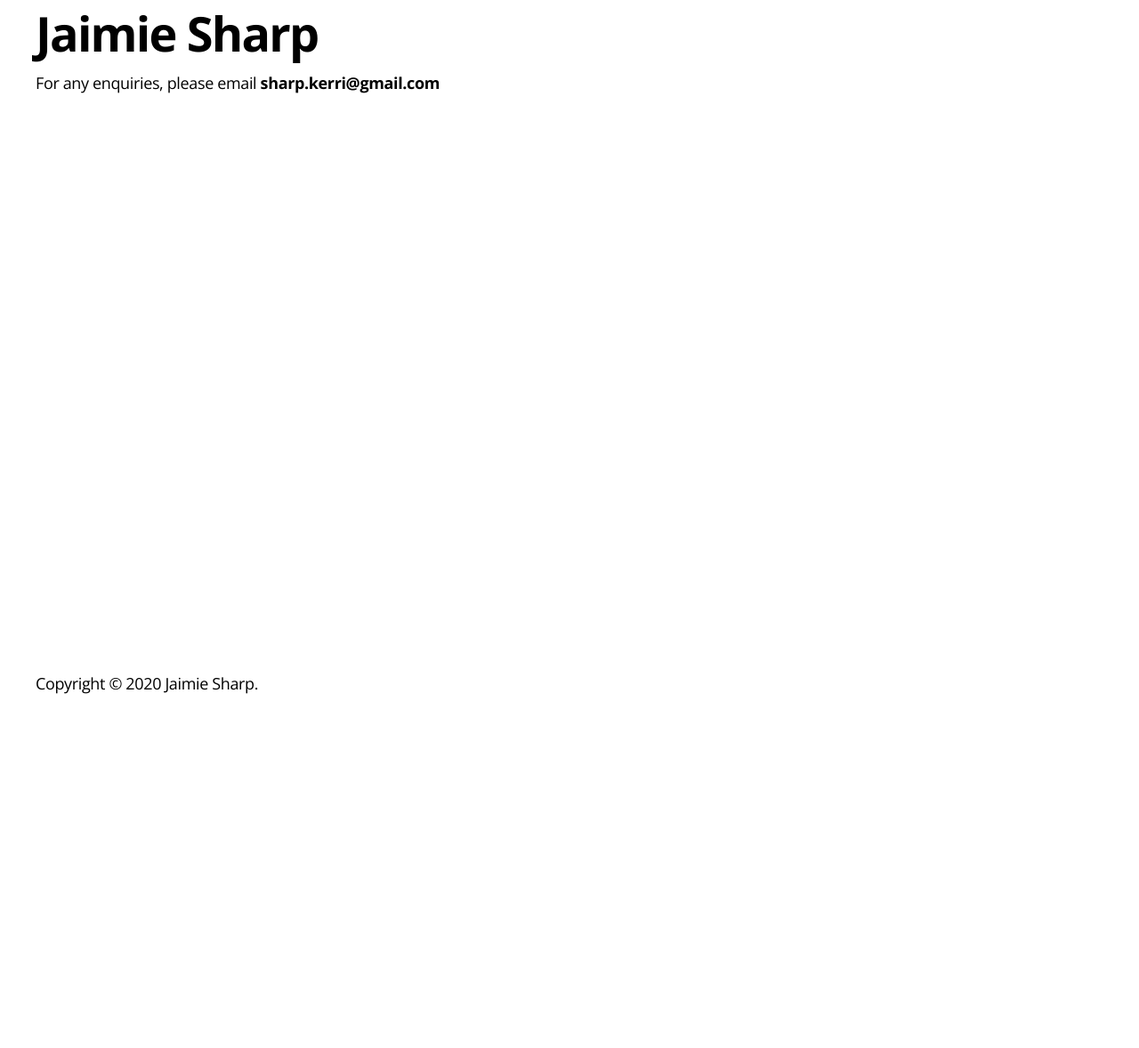
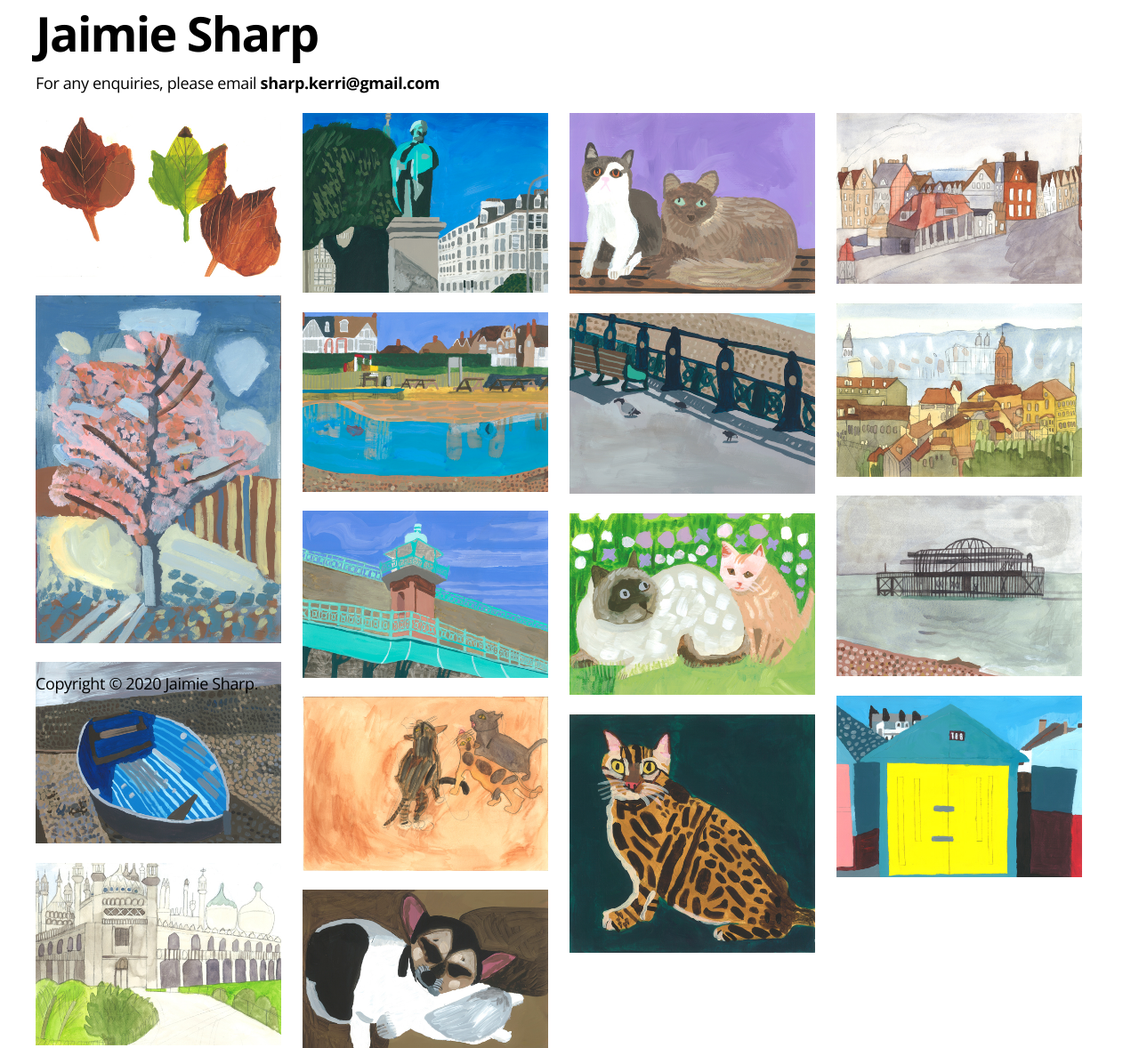
Before and after one commit to kerrance/jaimie-sharp, a plain HTML site: page index.html in a window 1280 px wide. Shown: the top 1178 px of the page at 89% size. Before the commit the page ends 800 px from the top, so only its background shows below. Drawn offline with nearby package versions, Linux system fonts and the light colour scheme.

Commit message:
Include grid for artwork images

```diff
--- a/index.html
+++ b/index.html
@@ -56,9 +56,36 @@
       margin-bottom: 0;
     }
 
+    .row {
+      display: flex;
+      flex-wrap: wrap;
+    }
+
+    .column {
+      flex: 23%;
+      max-width: 23%;
+      padding: 0 1%;
+    }
+
+    .column img {
+      margin-top: 1.2rem;
+      vertical-align: middle;
+      width: 100%;
+    }
+
     @media screen and (max-width: 991px) {
       .container {
         max-width: 991px;
+      }
+    }
+
+    @media screen and (min-width: 767px) {
+      .column:first-of-type {
+        padding-left: 0;
+      }
+
+      .column:last-of-type {
+        padding-right: 0;
       }
     }
 
@@ -66,11 +93,31 @@
       .container {
         max-width: 767px;
       }
+
+      .column {
+        flex: 48%;
+        max-width: 48%;
+      }
+
+      .column:nth-of-type(odd) {
+        padding-left: 0;
+      }
+
+      .column:nth-of-type(even) {
+        padding-right: 0;
+      }
     }
 
     @media screen and (max-width: 479px) {
       .container {
         max-width: 479px;
+      }
+
+      .column {
+        flex: 100%;
+        max-width: 100%;
+        padding-left: 0;
+        padding-right: 0;
       }
     }
   </style>
@@ -83,6 +130,38 @@
 
       <p>For any enquiries, please email <strong>sharp.kerri@gmail.com</strong></p>
     </div>
+  </header>
+
+  <section>
+    <div class="container">
+      <div class="row">
+        <div class="column">
+          <img src="images/autumnleaves.jpg" />
+          <img src="images/autumntree.jpg" />
+          <img src="images/blueboat.jpg" />
+          <img src="images/brightonpavillion.jpg" />
+          <img src="images/fireyflowers.jpg" />
+        </div>
+        <div class="column">
+          <img src="images/george.jpg" />
+          <img src="images/hovelagoon.jpg" />
+          <img src="images/marineparade.jpg" />
+          <img src="images/naughtycats.jpg" />
+          <img src="images/peskypoodle.jpg" />
+        </div>
+        <div class="column">
+          <img src="images/purplecats.jpg" />
+          <img src="images/seafrontpigeons.jpg" />
+          <img src="images/springcats.jpg" />
+          <img src="images/tabbycat.jpg" />
+        </div>
+        <div class="column">
+          <img src="images/town.jpg" />
+          <img src="images/villageview.jpg" />
+          <img src="images/westpier.jpg" />
+          <img src="images/yellowbeachhut.jpg" />
+      </div>
+    </div>
   </section>
   <footer>
     <div class="container">
```
